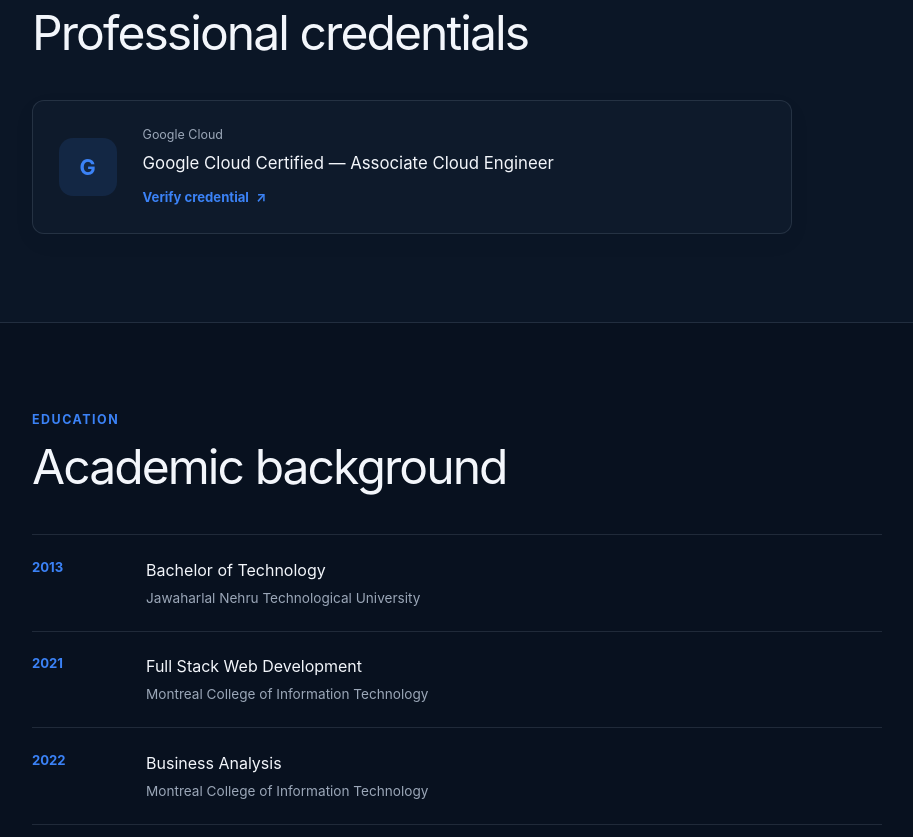
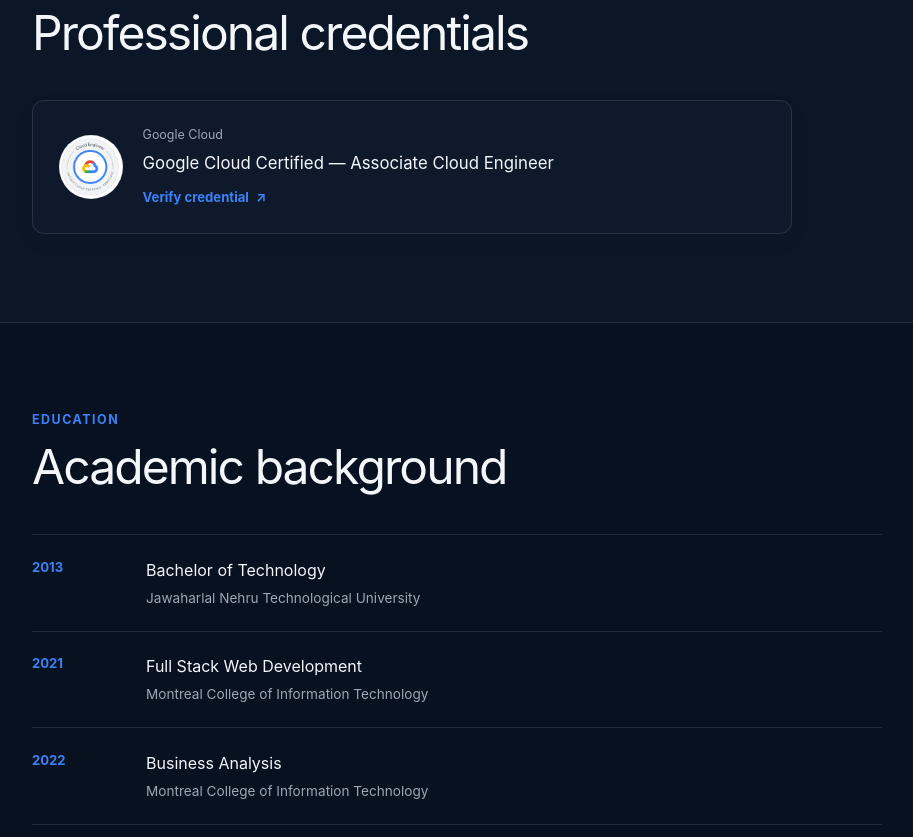
Before and after one commit to harims2801/hariharan-portfolio, a Next.js app: page / in a window 1280 px wide. Shown: the part 4380-5217 px from the top of the page, without its empty margins (48-961 px from the left). Built offline with nearby package versions, Linux system fonts and the light colour scheme.

Commit message:
Add Google Cloud certification badge

```diff
--- a/app/globals.css
+++ b/app/globals.css
@@ -495,16 +495,14 @@ nav a:focus-visible {
   box-shadow: 0 8px 25px rgba(0, 0, 0, 0.04);
 }
 
-.certification-mark {
-  width: 58px;
-  height: 58px;
-  display: grid;
-  place-items: center;
-  border-radius: 14px;
-  background: var(--accent-soft);
-  color: var(--accent);
-  font-size: 1.35rem;
-  font-weight: 750;
+.certification-badge {
+  width: 64px;
+  height: 64px;
+  display: block;
+  object-fit: contain;
+  border: 1px solid var(--border);
+  border-radius: 50%;
+  background: #ffffff;
 }
 
 .certification-card p {
--- a/app/page.tsx
+++ b/app/page.tsx
@@ -383,7 +383,11 @@ export default function Home() {
             <h2>Professional credentials</h2>
           </div>
           <article className="certification-card">
-            <div className="certification-mark" aria-hidden="true">G</div>
+            <img
+              className="certification-badge"
+              src="/google-cloud-associate-badge.png"
+              alt="Google Cloud Certified Associate Cloud Engineer badge"
+            />
             <div>
               <p>{certification.issuer}</p>
               <h3>{certification.title}</h3>
```
Also changed, not shown: public/google-cloud-associate-badge.png (added).
